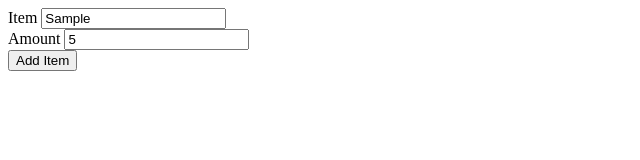
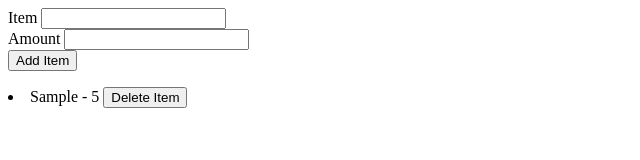
Before and after one commit to JPD1987/Shopping-list, a plain HTML site: page index.html in a window 1280 px wide. Both pictures are taken after typing "Sample", "5" into the empty fields and a click on the button "Add Item". Shown: the whole page, without its empty margins (0-640 px from the left). Drawn offline with Linux system fonts and the light colour scheme.

Commit message:
shopping list V2

```diff
--- a/index.html
+++ b/index.html
@@ -7,15 +7,17 @@
 </head>
 <body>
     <div class="item-form-container">
+            <form id="item-form">
                 <div>
                     <label for="item">Item</label>
                     <input type="text" id="item-name">
                 </div>
                 <div>
                     <label for="amount">Amount</label>
-            <input id="item-amount" type="number">
+                    <input type="number" id="item-amount">
                 </div>
                 <button type="submit">Add Item</button>
+            </form>
     </div>
     <div class="shopping-list-container">
         <ul id="shopping-list">
--- a/script.js
+++ b/script.js
@@ -1,4 +1,4 @@
-window.onload = function () {
+window.onload = function ( ) {
     initShoppingList();
 };
 
@@ -14,7 +14,6 @@ function handleItemForm(event, formRef) {
     if(event.preventDefault) {
         event.preventDefault();
     }
-
     addItemToShoppingList ();
     formRef.reset();
 
@@ -44,11 +43,13 @@ function setDeleteButtonEvent(id) {
 
 function createListItemHtml(itemName, itemAmount, id) {
     return `<li id="item${id}">
+                ${itemName} - ${itemAmount}
             <button id="button${id}" type="button">Delete Item</button>
             </li>`;
+}
 
     function removeListItem(id) {
-    let listItem = document.getElementById("item"+id);
+        let listItem = document.getElementById("item" + id);
         listItem.parentNode.removeChild(listItem);
 }
 
@@ -56,3 +57,4 @@ function getRandomInt(min, max) {
         min = Math.ceil(min);
         max = Math.floor(max);
         return Math.floor(Math.random() * (max - min)) + min;
+}
```
Lines whose indentation alone changed are shown as unchanged.
